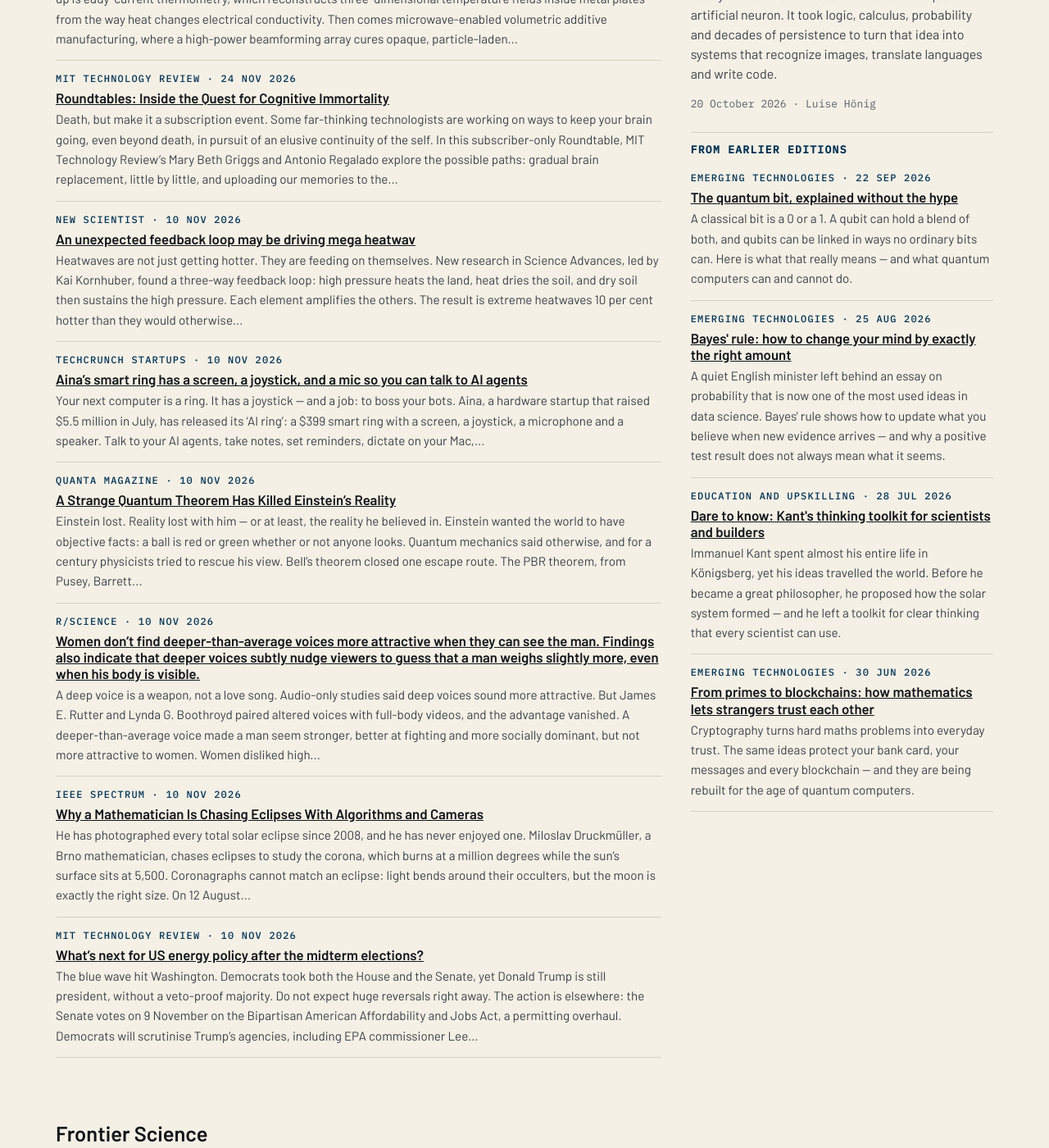
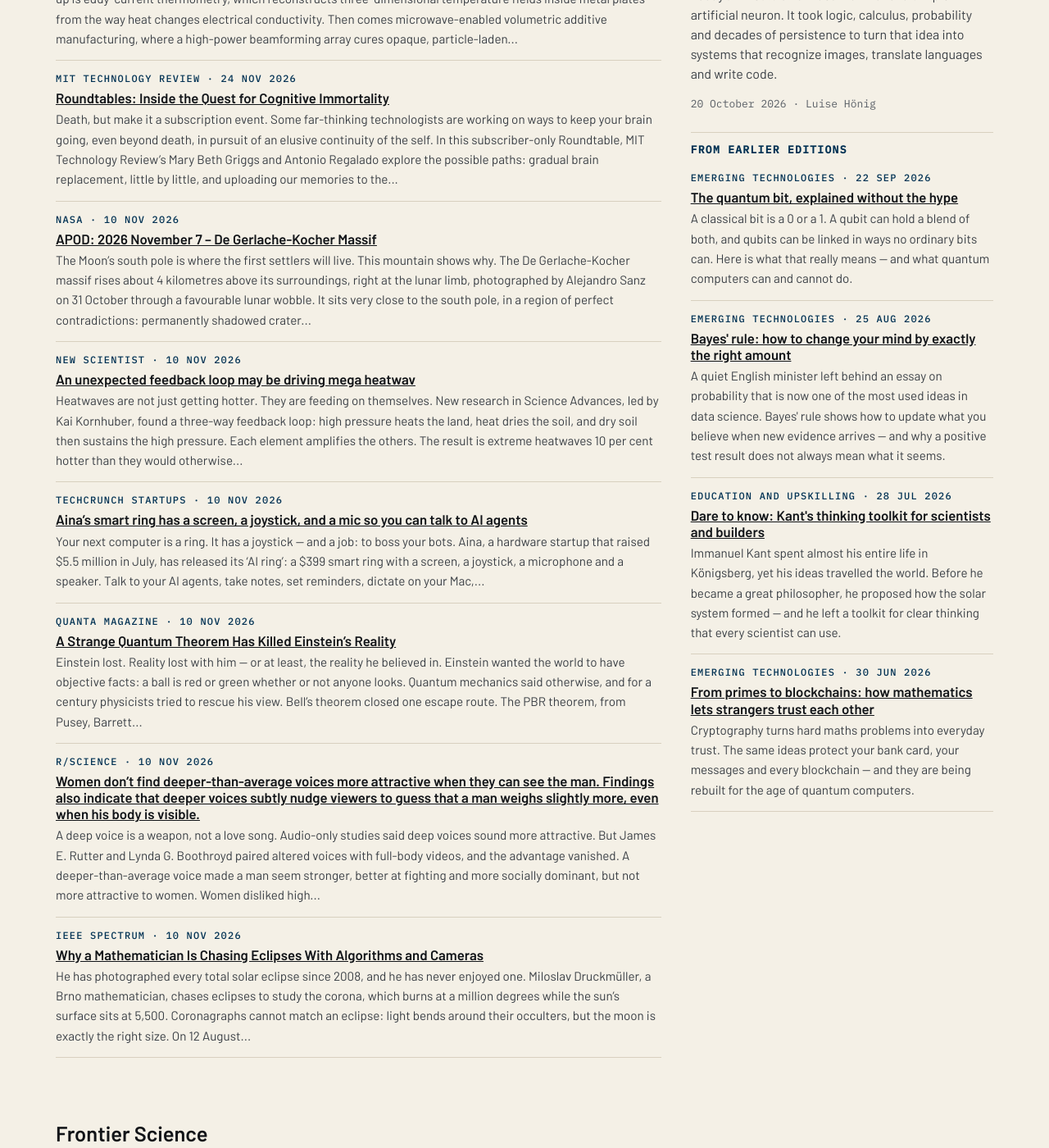
Before and after one commit to katz-news/katz.news, a Jekyll site: the page built from index.html, in a window 1280 px wide and 1400 px high, scrolled down 535 px. Shown: the whole window at 82% size. Built offline with Jekyll 4.4.1, drawn with Linux system fonts in a browser that asks for light colours.

Commit message:
Publish 2026-11-07

```diff
--- a/_data/build.yml
+++ b/_data/build.yml
@@ -1 +1 @@
-published_at: 2026-11-07T18:14:55Z
+published_at: 2026-11-07T18:16:06Z
--- /dev/null
+++ b/_posts/briefs/2026-11-07-apod-2026-november-7-de-gerlache-kocher-massif.md
@@ -0,0 +1,15 @@
+---
+published: true
+title: "APOD: 2026 November 7 – De Gerlache-Kocher Massif"
+date: 2026-11-10
+section: science
+source_name: NASA
+source_url: https://science.nasa.gov/image-article/apod-2026-november-7-de-gerlache-kocher-massif/
+---
+The Moon's south pole is where the first settlers will live. This mountain shows why.
+
+The De Gerlache-Kocher massif rises about 4 kilometres above its surroundings, right at the lunar limb, photographed by Alejandro Sanz on 31 October through a favourable lunar wobble. It sits very close to the south pole, in a region of perfect contradictions: permanently shadowed crater floors that likely hide deposits of water ice, beside peaks that receive almost continuous sunlight for solar power.
+
+Water and power, side by side, in permanent darkness and permanent daylight. That is why the massif is a candidate landing site for future crewed Artemis missions — and why the south pole is considered a prime location for the first human settlement on the Moon.
+
+Conclusion: the Moon's edge is not a wasteland, but rather a waterfront — frozen water below, full sun above, and a future address.
```
